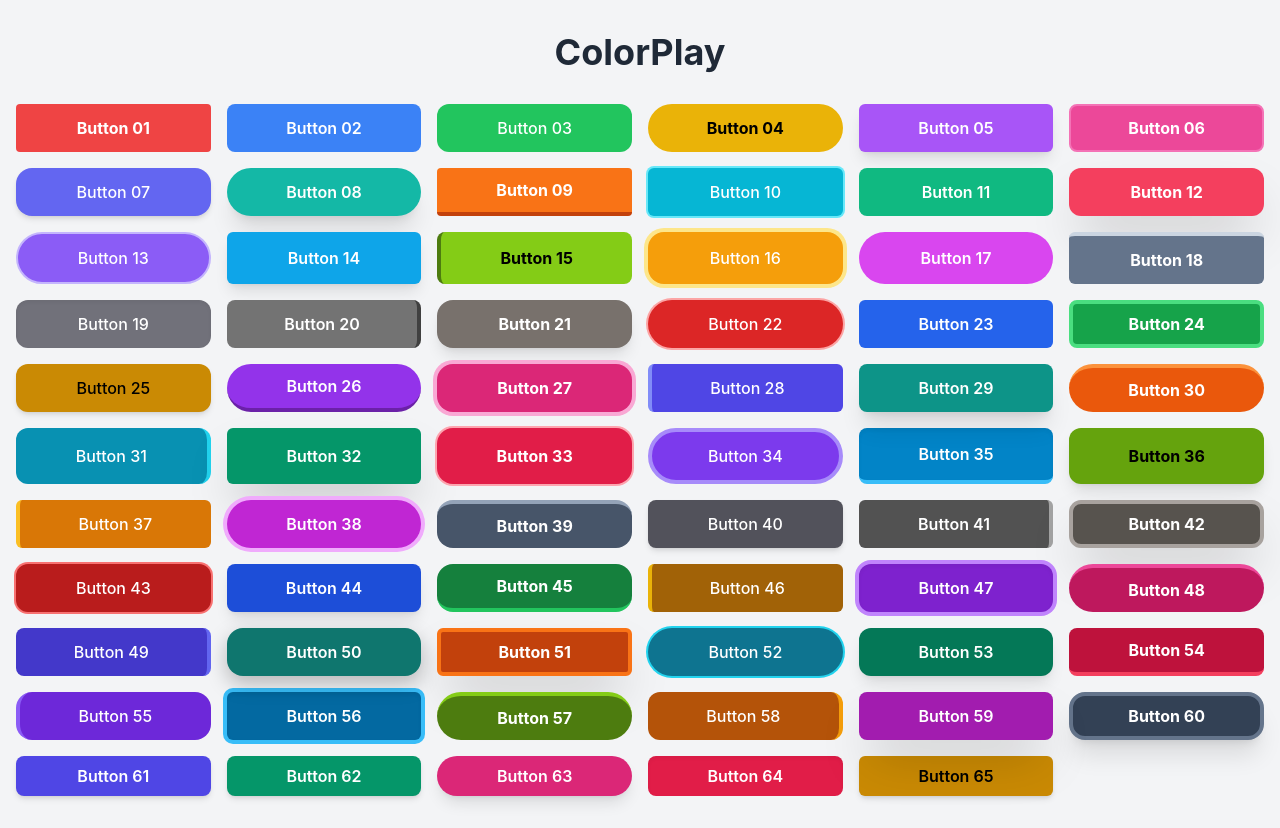
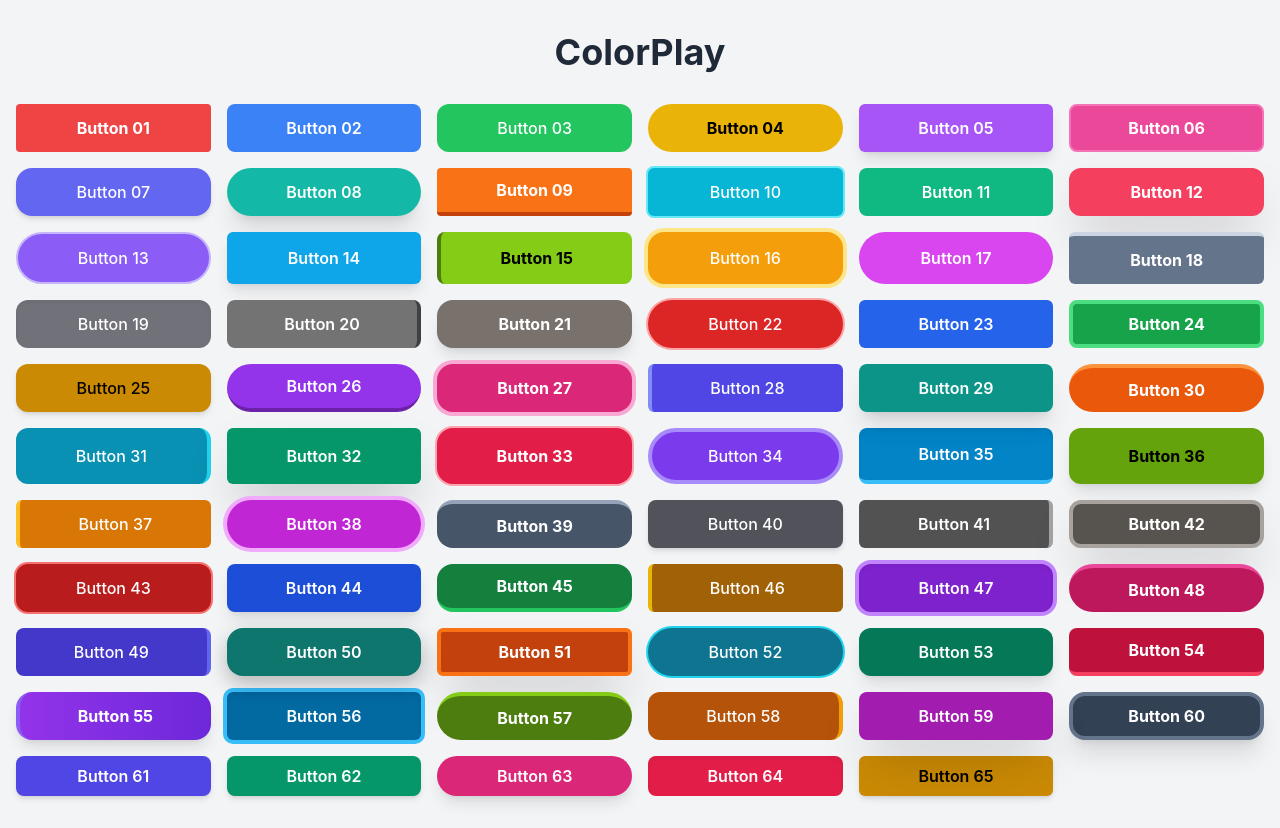
Before and after one commit to knowinGit-CSI/colorplay-2, a React (Create React App) app: page / in a window 1280 px wide. Built offline with nearby package versions, Linux system fonts and the light colour scheme.

Commit message:
Updated Button55 styling

```diff
--- a/src/components/buttons/Button55.js
+++ b/src/components/buttons/Button55.js
@@ -2,7 +2,17 @@ import React from 'react';
 
 const Button55 = ({ text = "Button 55" }) => {
   return (
-    <button className="bg-violet-700 hover:bg-violet-800 text-white font-medium py-3 px-5 rounded-2xl border-l-4 border-violet-500 transition duration-300">
+    <button
+      className="
+        bg-gradient-to-r from-purple-600 to-violet-700
+        hover:from-purple-700 hover:to-violet-800
+        text-white font-bold py-3 px-6
+        rounded-2xl border-l-4 border-violet-500
+        shadow-lg hover:shadow-xl
+        transform hover:scale-105 active:scale-95
+        transition-all duration-200 ease-in-out
+      "
+    >
       {text}
     </button>
   );
```
